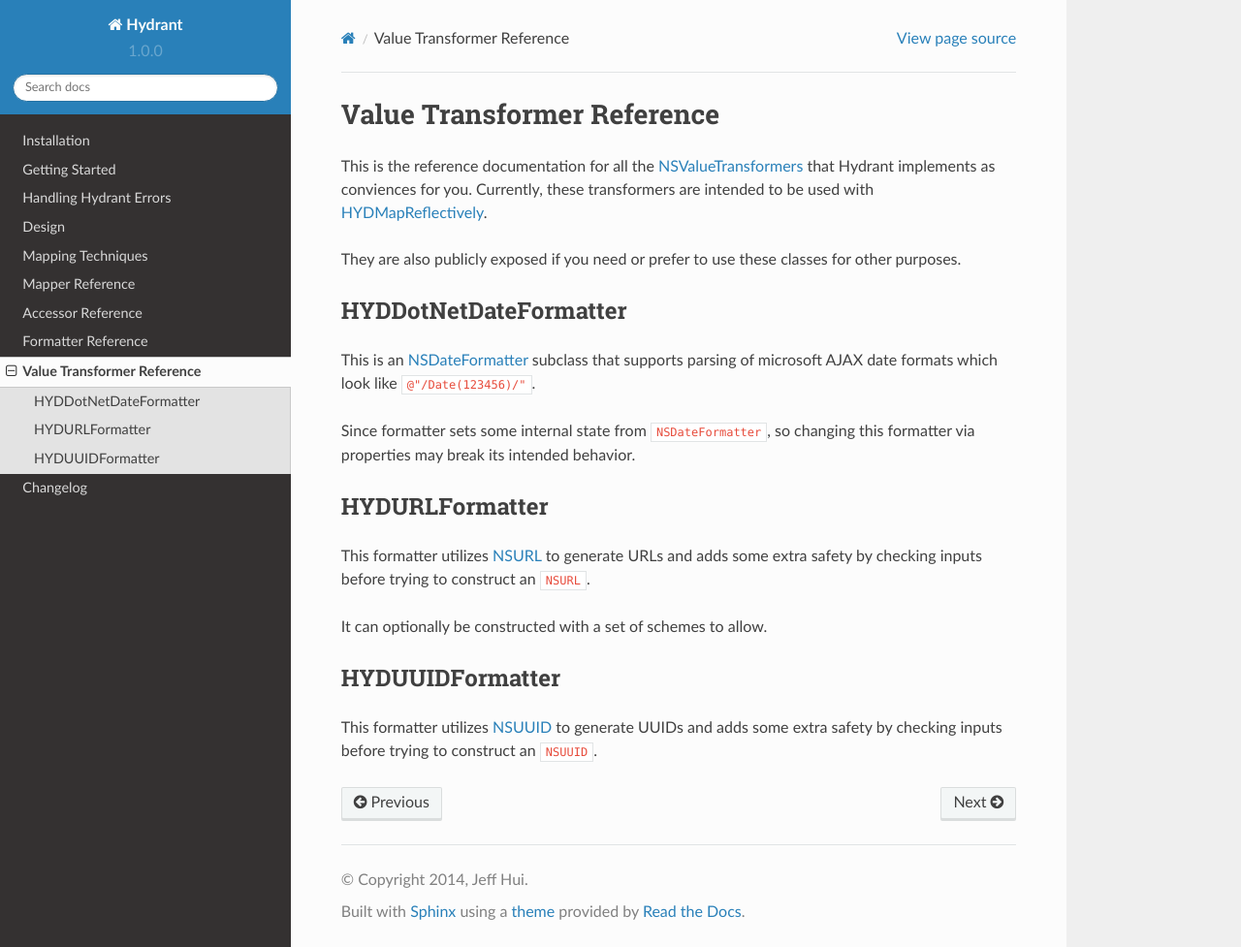
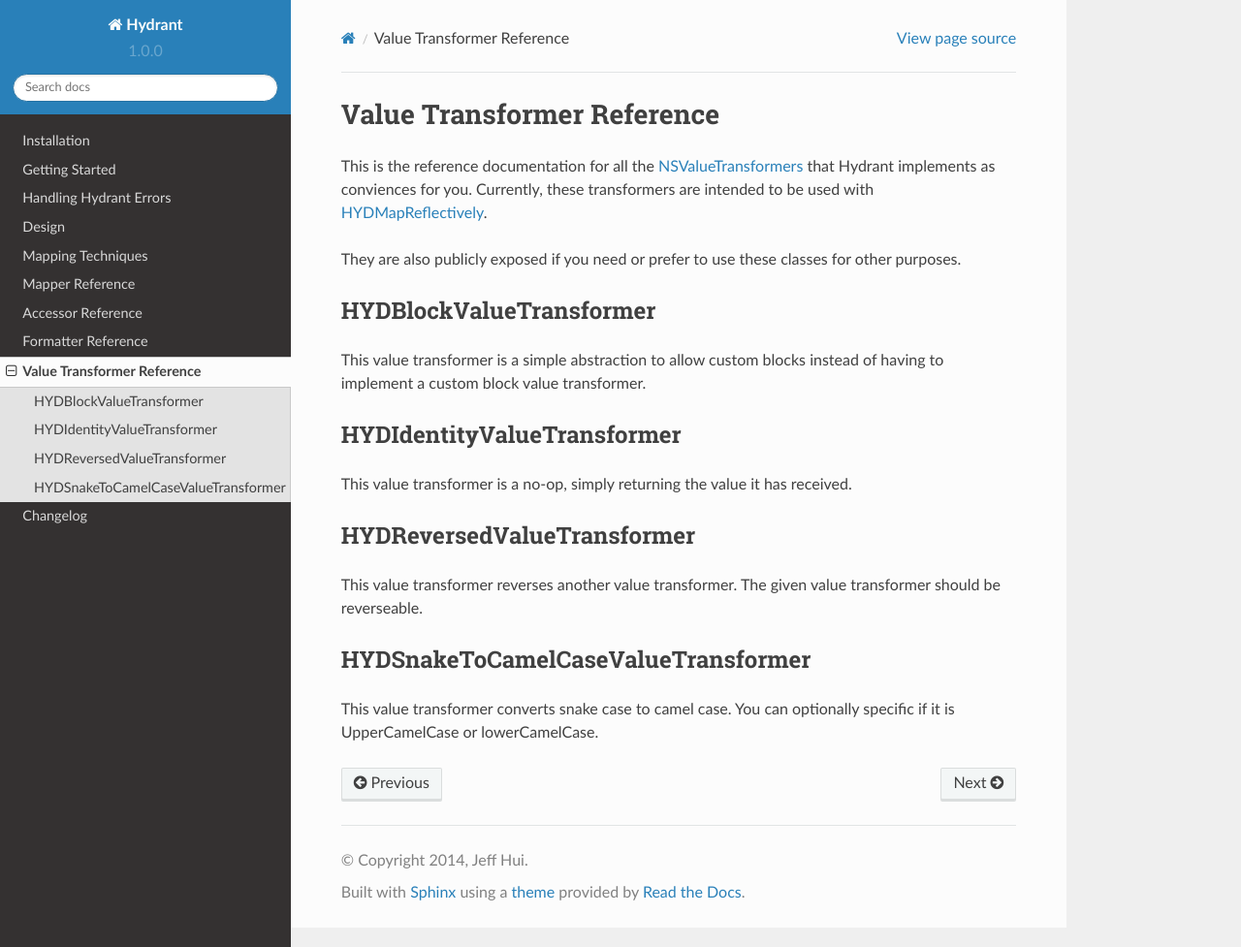
Before and after one commit to jeffh/Hydrant, a Sphinx documentation site: the page built from docs/source/value_transformer_reference.rst, in a window 1280 px wide and 977 px high. Shown: the whole window at 97% size. Built offline with Sphinx 7.4.7 and the Read the Docs theme 2.0.0, drawn with Linux system fonts in a browser that asks for light colours.

Commit message:
Filled out some quick placeholders

```diff
--- a/docs/source/value_transformer_reference.rst
+++ b/docs/source/value_transformer_reference.rst
@@ -14,39 +14,36 @@ for other purposes.
 .. _NSValueTransformers:  https://developer.apple.com/library/mac/documentation/cocoa/reference/foundation/classes/NSFormatter_Class/Reference/Reference.html
 
 
-.. _HYDDotNetDateFormatter:
+.. _HYDBlockValueTransformer:
 
-HYDDotNetDateFormatter
-======================
+HYDBlockValueTransformer
+========================
 
-This is an `NSDateFormatter`_ subclass that supports parsing of microsoft AJAX
-date formats which look like ``@"/Date(123456)/"``.
-
-Since formatter sets some internal state from ``NSDateFormatter``, so changing
-this formatter via properties may break its intended behavior.
-
-.. _NSDateFormatter: https://developer.apple.com/library/ios/documentation/Cocoa/Reference/Foundation/Classes/NSDateFormatter_Class/Reference/Reference.html
+This value transformer is a simple abstraction to allow custom blocks instead of
+having to implement a custom block value transformer.
 
 
-.. _HYDURLFormatter:
+.. _HYDIdentityValueTransformer:
 
-HYDURLFormatter
-===============
+HYDIdentityValueTransformer
+===========================
 
-This formatter utilizes `NSURL`_ to generate URLs and adds some extra safety
-by checking inputs before trying to construct an ``NSURL``.
-
-It can optionally be constructed with a set of schemes to allow.
-
-.. _NSURL: https://developer.apple.com/library/mac/documentation/Cocoa/Reference/Foundation/Classes/NSURL_Class/Reference/Reference.html
+This value transformer is a no-op, simply returning the value it has received.
 
 
-.. _HYDUUIDFormatter:
+.. _HYDReversedValueTransformer:
 
-HYDUUIDFormatter
-================
+HYDReversedValueTransformer
+===========================
 
-This formatter utilizes `NSUUID`_ to generate UUIDs and adds some extra safety
-by checking inputs before trying to construct an ``NSUUID``.
+This value transformer reverses another value transformer. The given value
+transformer should be reverseable.
 
-.. _NSUUID: https://developer.apple.com/library/mac/documentation/Foundation/Reference/NSUUID_Class/Reference/Reference.html
+
+.. _HYDSnakeToCamelCaseValueTransformer:
+
+HYDSnakeToCamelCaseValueTransformer
+===================================
+
+This value transformer converts snake case to camel case. You can optionally
+specific if it is UpperCamelCase or lowerCamelCase.
```
